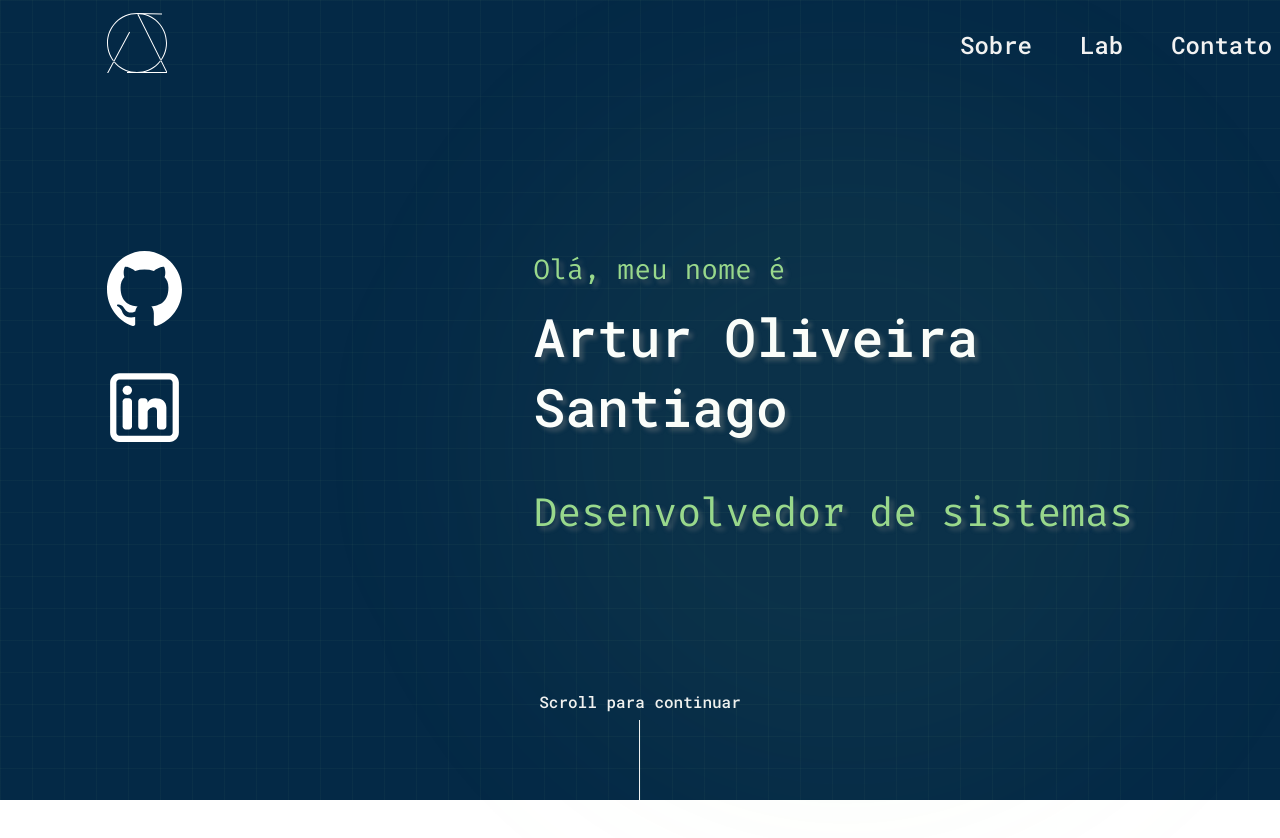
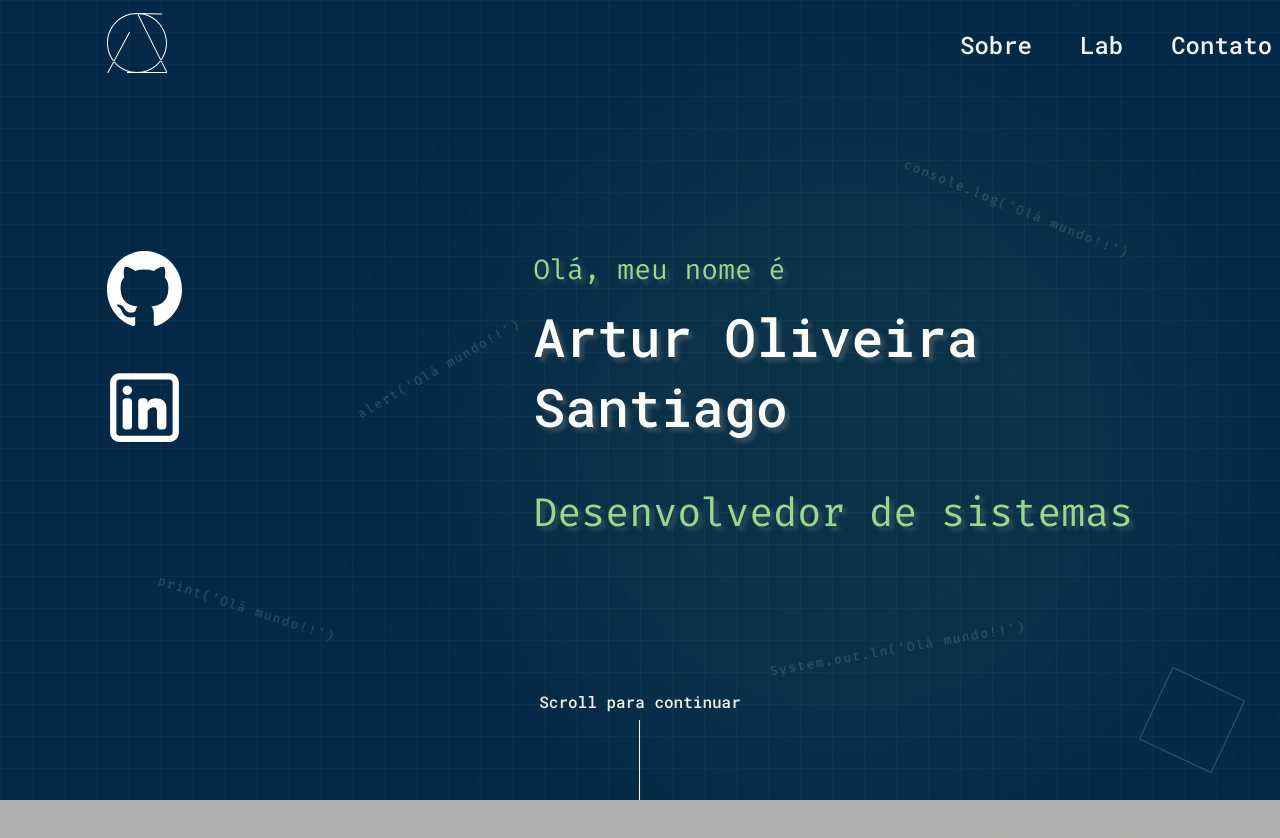
Before and after one commit to arturolivs/portfolio, a Next.js app: page / in a window 1280 px wide. Shown: the top 838 px of the page. Before the commit the page ends 800 px from the top, so only its background shows below. Built offline with nearby package versions, Linux system fonts and the light colour scheme.

Commit message:
feature: created `HomeBackgroundDetails`

```diff
--- /dev/null
+++ b/src/components/HomeBackgroundDetails/homoBackgroundDetails.styles.ts
@@ -0,0 +1,48 @@
+import styled, { css } from 'styled-components'
+import { opacify } from '../../theme/utils'
+
+export const HelloWord = styled.span`
+  ${({ theme }) => css`
+    position: absolute;
+    font-family: 'Fira Code';
+
+    color: ${opacify(theme.colors.neutral_white, 0.2)};
+    font-size: 0.8rem;
+    letter-spacing: 0.1rem;
+    pointer-events: none;
+
+    &:nth-child(1) {
+      top: 25%;
+      left: 70%;
+      transform: rotate(22deg);
+    }
+
+    &:nth-child(2) {
+      top: 75%;
+      left: 12%;
+      transform: rotate(18deg);
+    }
+    &:nth-child(3) {
+      top: 80%;
+      left: 60%;
+      transform: rotate(-10deg);
+    }
+    &:nth-child(4) {
+      top: 45%;
+      left: 27%;
+      transform: rotate(-30deg);
+    }
+  `}
+`
+
+export const Square = styled.div`
+  ${({ theme }) => css`
+    position: absolute;
+    width: 5rem;
+    height: 5rem;
+    border: 1px solid ${opacify(theme.colors.neutral_white, 0.2)};
+    top: 85%;
+    left: 90%;
+    transform: rotate(25deg);
+  `}
+`
--- /dev/null
+++ b/src/components/HomeBackgroundDetails/index.tsx
@@ -0,0 +1,15 @@
+import React from 'react'
+
+import * as S from './homoBackgroundDetails.styles'
+
+const HomeBackgroundDetails = () => (
+  <>
+    <S.HelloWord>console.log(&apos;Olá mundo!!&apos;)</S.HelloWord>
+    <S.HelloWord>print(&apos;Olá mundo!!&apos;)</S.HelloWord>
+    <S.HelloWord>System.out.ln(&apos;Olá mundo!!&apos;)</S.HelloWord>
+    <S.HelloWord>alert(&apos;Olá mundo!!&apos;)</S.HelloWord>
+    <S.Square />
+  </>
+)
+
+export default HomeBackgroundDetails
--- a/src/pages/index.tsx
+++ b/src/pages/index.tsx
@@ -1,6 +1,7 @@
 import React from 'react'
 
 import HomeTemplate from '../templates/Home'
+import AboutMeTemplate from '../templates/AboutMe'
 import Header from '../components/Header'
 
 export default function Home() {
@@ -8,6 +9,7 @@ export default function Home() {
     <>
       <Header />
       <HomeTemplate />
+      <AboutMeTemplate />
     </>
   )
 }
--- /dev/null
+++ b/src/templates/AboutMe/aboutMe.style.ts
@@ -0,0 +1,10 @@
+import styled, { css } from 'styled-components'
+
+export const AboutMeSection = styled.section`
+  ${() => css`
+    width: 100%;
+    height: 100vh;
+
+    background: #afafaf;
+  `}
+`
--- /dev/null
+++ b/src/templates/AboutMe/index.tsx
@@ -0,0 +1,7 @@
+import React from 'react'
+
+import * as S from './aboutMe.style'
+
+const AboutMeTemplate = () => <S.AboutMeSection />
+
+export default AboutMeTemplate
--- a/src/templates/Home/home.style.ts
+++ b/src/templates/Home/home.style.ts
@@ -24,7 +24,7 @@ export const HomeSection = styled.section`
   `}
 `
 
-export const SocialLinks = styled.aside`
+export const SocialLinksSection = styled.aside`
   display: flex;
   flex-direction: column;
   row-gap: 40px;
--- a/src/templates/Home/index.tsx
+++ b/src/templates/Home/index.tsx
@@ -6,11 +6,14 @@ import GitHubLogo from '../../assets/icons/github-logo.svg'
 import LinkedinLogo from '../../assets/icons/linkedin-logo.svg'
 
 import * as S from './home.style'
+import HomeBackgroundDetails from '../../components/HomeBackgroundDetails'
 
 const HomeTemplate = () => (
   <S.HomeSection>
+    <HomeBackgroundDetails />
+
     <Grid>
-      <S.SocialLinks>
+      <S.SocialLinksSection>
         <S.Link href="https://github.com/arturolivs" target="_blank">
           <GitHubLogo width={75} height={75} color="#fff" />
         </S.Link>
@@ -21,7 +24,7 @@ const HomeTemplate = () => (
         >
           <LinkedinLogo width={75} height={75} color="#fFF" />
         </S.Link>
-      </S.SocialLinks>
+      </S.SocialLinksSection>
 
       <S.Content>
         <S.WelcomeText>Olá, meu nome é</S.WelcomeText>
--- a/src/theme/defaultTheme.ts
+++ b/src/theme/defaultTheme.ts
@@ -9,7 +9,7 @@ const secondary_palette = {
 const neutral_palette = {
   neutral_500: '#797e82',
   neutral_100: '#f2f2f2',
-  neutral_white: '#fff',
+  neutral_white: '#ffffff',
 }
 
 export default {
```
